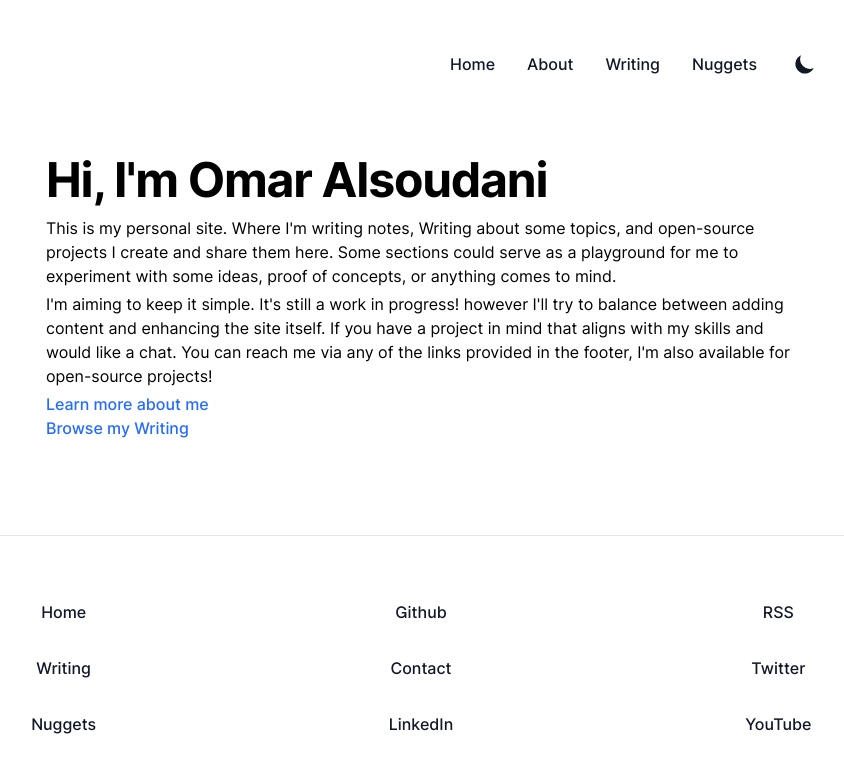
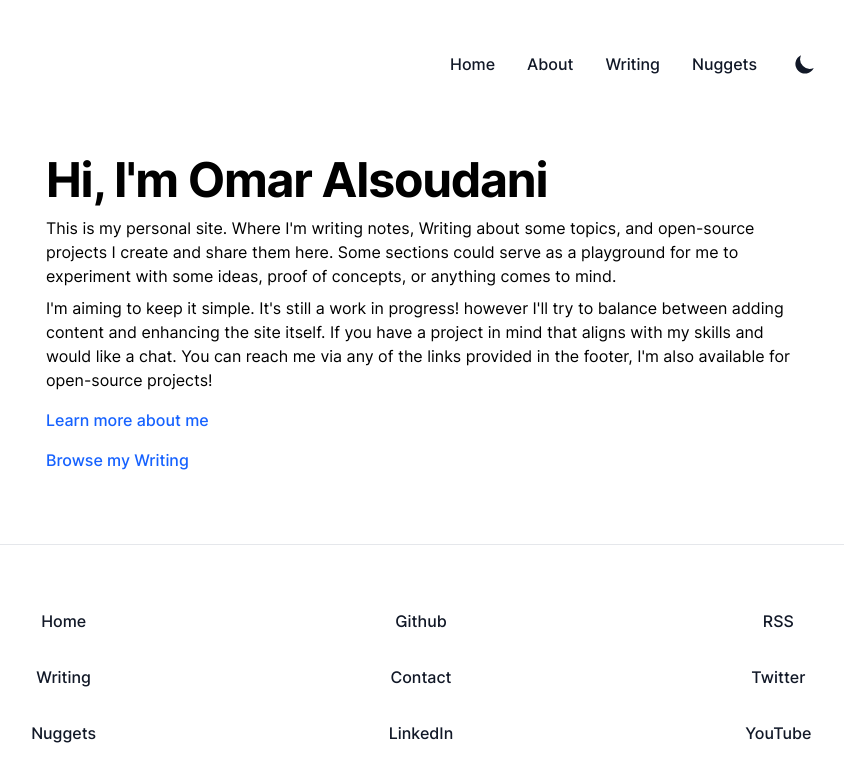
Before and after one commit to omaralsoudanii/mkreg.dev, a Next.js app: page / in a window 1280 px wide. Shown: the top 782 px of the page, without its empty margins (219-1063 px from the left). Built offline with nearby package versions, Linux system fonts and the light colour scheme; no server answers; what @tailwindcss/typography would draw is missing.

Commit message:
adjustment for headings

```diff
--- a/package.json
+++ b/package.json
@@ -44,11 +44,11 @@
     "tailwindcss": "^2.2.7"
   },
   "devDependencies": {
-    "@types/node": "^16.4.9",
+    "@types/node": "^16.4.10",
     "@types/react": "^17.0.15",
     "@types/react-dom": "^17.0.9",
-    "@typescript-eslint/eslint-plugin": "^4.28.5",
-    "@typescript-eslint/parser": "^4.28.5",
+    "@typescript-eslint/eslint-plugin": "^4.29.0",
+    "@typescript-eslint/parser": "^4.29.0",
     "esbuild": "^0.12.17",
     "eslint": "^7.32.0",
     "eslint-config-next": "^11.0.1",
--- a/src/components/Layouts/Post.tsx
+++ b/src/components/Layouts/Post.tsx
@@ -4,7 +4,6 @@ import ArticleViews from '@/components/ArticleViews'
 import NextLink from '@/components/NextLink'
 import Seo from '@/components/Seo'
 import { Environment } from '@/lib/environment'
-import Fetcher from '@/lib/fetcher'
 import { FormatDate, slugify } from '@/lib/utils'
 
 const editUrl = (slug: string) =>
@@ -24,7 +23,12 @@ export default function PostLayout({
   const encodedSlug = encodeURIComponent(slug)
   const fullUrl = `/api/views/${encodedSlug}`
   React.useEffect(() => {
-    Fetcher(fullUrl, { method: 'POST' })
+    const registerView = () =>
+      fetch(fullUrl, {
+        method: 'POST',
+      })
+
+    registerView()
   }, [fullUrl])
 
   const fullPath =
@@ -74,7 +78,7 @@ export default function PostLayout({
           <div className="divide-gray-200  lg:divide-y dark:divide-gray-700 lg:row-start-1 py-4 lg:col-start-1">
             <div className="flex flex-col lg:flex-row lg:block lg:border-b lg:border-gray-200 lg:dark:border-gray-700">
               <div className="flex py-4 lg:py-8 flex-col">
-                <h2 className="!font-medium  text-tertiary text-base py-1">
+                <h2 className="!font-medium !tracking-normal  text-tertiary text-base py-1">
                   {Environment.ogTitle}
                 </h2>
                 <div className="flex flex-wrap py-1">
--- a/src/pages/index.tsx
+++ b/src/pages/index.tsx
@@ -23,19 +23,19 @@ const Home = () => {
             Some sections could serve as a playground for me to experiment with
             some ideas, proof of concepts, or anything comes to mind.
           </p>
-          <p className="!py-0 !my-1">
+          <p className="!py-2">
             I'm aiming to keep it simple. It's still a work in progress! however
             I'll try to balance between adding content and enhancing the site
             itself. If you have a project in mind that aligns with my skills and
             would like a chat. You can reach me via any of the links provided in
             the footer, I'm also available for open-source projects!
           </p>
-          <p className="self-start">
+          <p className="self-start py-2">
             <Link href="/about">
               <a className="mr-1 primary-link">Learn more about me</a>
             </Link>
           </p>
-          <p className="self-start">
+          <p className="self-start py-2">
             <Link href="/writing">
               <a className="mr-1 primary-link">Browse my Writing</a>
             </Link>
--- a/src/styles/syntax.css
+++ b/src/styles/syntax.css
@@ -47,17 +47,12 @@ pre[class*='language-'] {
   white-space: normal;
 }
 
-.token.punctuation {
-  @apply text-gray-700 dark:text-gray-300;
-}
-
 .token.comment {
-  @apply text-gray-500;
+  @apply text-gray-600 dark:text-gray-400;
 }
 
 .token.entity,
-.token.tag
-.token.operator {
+.token.tag .token.operator {
   @apply text-purple-600 dark:text-purple-400;
 }
 
@@ -90,12 +85,13 @@ pre[class*='language-'] {
 }
 
 .token.punctuation {
-  @apply text-gray-600 dark:text-gray-400;
+  @apply text-gray-500;
 }
 
 .token.prolog,
 .token.doctype,
-.token.cdata, .token.selector,
+.token.cdata,
+.token.selector,
 .token.doctype {
   @apply text-[#8559a2] dark:text-[#c792ea];
   font-style: 'italic';
@@ -104,12 +100,11 @@ pre[class*='language-'] {
 .token.regex,
 .token.important,
 .token.variable {
-  @apply text-amber-600 dark:text-amber-400;
+  @apply text-yellow-600 dark:text-yellow-400;
 }
 
 .token.atrule,
-.token.attr-value
- {
+.token.attr-value {
   @apply text-pink-600 dark:text-pink-400;
 }
 
@@ -136,7 +131,7 @@ pre[class*='language-'] {
 
 .prose pre:not([class*='language-']),
 .prose code:not([class*='language-']) {
-  @apply text-gray-800 dark:text-gray-200 px-2 py-1 sm:!font-medium   dark:border-dark-tertiary bg-gray-100 dark:bg-dark-tertiary;
+  @apply text-gray-800 dark:text-gray-200 px-2 py-1  bg-gray-100 dark:bg-dark-tertiary;
   font-feature-settings: normal;
   letter-spacing: normal;
   white-space: pre;
--- a/src/styles/utilities.css
+++ b/src/styles/utilities.css
@@ -23,7 +23,7 @@
 
   h3,
   h4 {
-    @apply text-primary scroll-spacing-sm lg:scroll-spacing-lg font-semibold;
+    @apply text-display scroll-spacing-sm lg:scroll-spacing-lg font-semibold;
   }
 
   .header-sm {
@@ -97,19 +97,11 @@
   }
 
   .link-unstyled {
-    @apply w-auto font-medium text-primary no-underline !important;
-  }
-
-  .link-unstyled:hover {
-    @apply lg:shadow-black lg:dark:shadow-white lg:link-hover-transition;
+    @apply w-auto text-primary font-medium  !important;
   }
 
   .primary-link {
-    @apply font-medium w-auto text-blue-600 no-underline dark:text-blue-400 !important;
-  }
-
-  .primary-link:hover {
-    @apply lg:shadow-blue-600 lg:dark:shadow-blue-400 lg:link-hover-transition;
+    @apply w-auto text-blue-600 font-medium dark:text-blue-400 !important;
   }
 
   .footer-grid {
@@ -127,14 +119,6 @@
   .filter-saturate {
     -webkit-filter: brightness(105%) saturate(200%) contrast(1);
     filter: brightness(105%) saturate(200%) contrast(1);
-  }
-
-  .link-transition {
-    transition: box-shadow 300ms ease 0s;
-  }
-
-  .link-hover-transition {
-    transition: box-shadow 300ms ease 0s;
   }
 
   .clamp {
--- a/tailwind.config.js
+++ b/tailwind.config.js
@@ -22,18 +22,11 @@ module.exports = {
         ],
         sans: ['Inter', ...fontFamily.sans],
       },
-      boxShadow: {
-        white: '0px 2px 0px #fff',
-        black: '0px 2px 0px #000',
-        'blue-400': '0px 2px 0px #60a5fa',
-        'blue-600': '0px 2px 0px #246cff',
-      },
       colors: {
         blue: {
           ...colors.blue,
-          600: '#246cff',
+          600: '#1662ff',
         },
-        amber:colors.amber,
         dark: {
           primary: 'rgb(22, 27, 34)', // #161b22
           secondary: 'rgb(29, 34, 41)', // #1d2229-#181D24
@@ -55,7 +48,7 @@ module.exports = {
             },
             'h3,h4': {
               fontWeight: theme('fontWeight.semibold'),
-              color: theme('colors.gray.900'),
+              color: theme('colors.black'),
             },
             hr: { borderColor: theme('colors.gray.200') },
             'ol li:before': {
@@ -88,12 +81,8 @@ module.exports = {
               color: null,
               code: { color: theme('colors.blue.400') },
             },
-            'h1,h2': {
-              fontWeight: theme('fontWeight.bold'),
+            'h1,h2,h3,h4': {
               color: theme('colors.white'),
-            },
-            'h3,h4': {
-              color: theme('colors.gray.100'),
             },
             hr: { borderColor: theme('colors.gray.700') },
             'ol li:before': {
```
Also changed, not shown: 1 other file (tests, documents, lock files or other folders).
